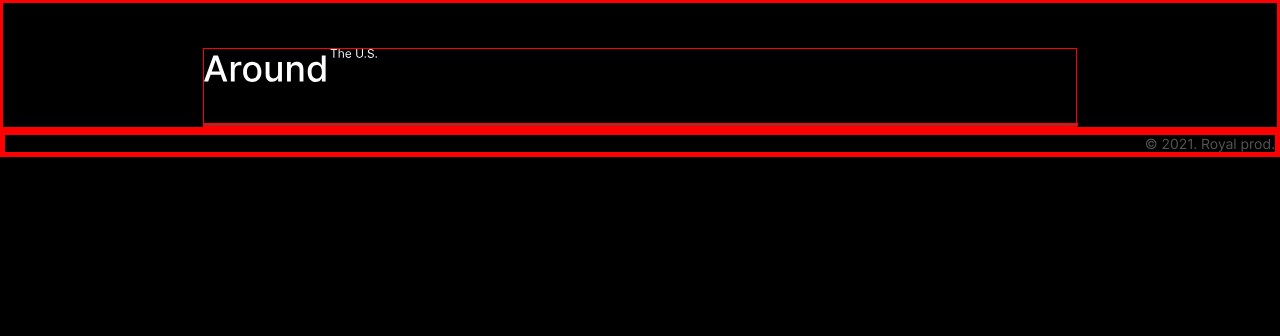
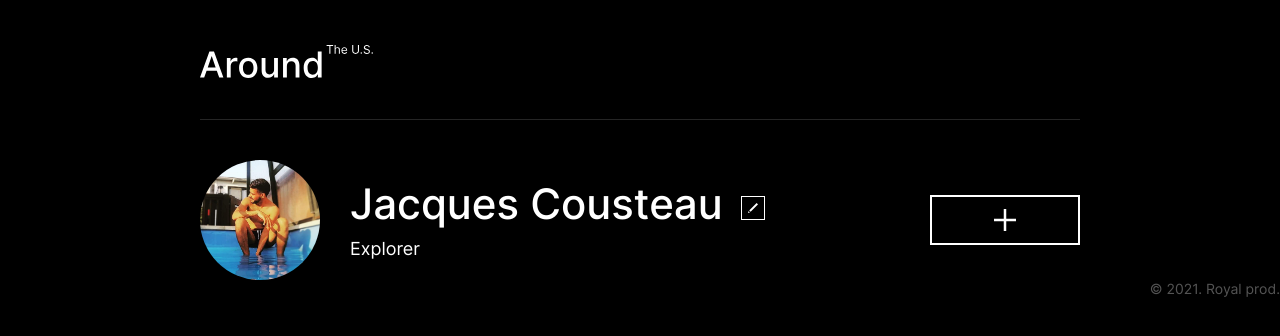
Before and after one commit to roeilulavy/web_project_4, a plain HTML site: page index.html in a window 1280 px wide. Drawn offline with Linux system fonts and the light colour scheme.

Commit message:
feat: add profile

```diff
--- a/blocks/header/__horizontal-line/header__horizontal-line.css
+++ /dev/null
@@ -1,6 +0,0 @@
-.header__horizontal-line{
-    background-color: #545454;
-    width: 100%;
-    height: 1px;
-    margin: 41px 0 0;
-}
--- a/blocks/header/__logo/header__logo.css
+++ b/blocks/header/__logo/header__logo.css
@@ -2,4 +2,5 @@
     max-width: 173px;
     min-width: 126px;
     width: calc(100% / 3);
+    margin: 0 0 41px 0;
 }
--- a/blocks/header/header.css
+++ b/blocks/header/header.css
@@ -3,6 +3,7 @@
     min-width: 320px;
     display: flex;
     flex-direction: column;
+    border-bottom: solid 1px rgba(54, 54, 54, 0.7);
     margin: 45px 200px 0;
 }
 
--- /dev/null
+++ b/blocks/profile/__button-add-icon/profile__button-add-icon.css
@@ -0,0 +1,11 @@
+.profile__button-add-icon{
+    width: 22px;
+    height: 22px;
+}
+
+@media screen and (max-width: 400px){
+    .profile__button-add-icon{
+        width: 16px;
+        height: 16px;
+    }
+}
--- /dev/null
+++ b/blocks/profile/__button-add/profile__button-add.css
@@ -0,0 +1,25 @@
+.profile__button-add{
+    width: 150px;
+    height: 50px;
+    display: inline-flex;
+    justify-content: center;
+    align-items: center;
+    background: #000000;
+    border: solid 2px white;
+    position: absolute;
+    right: 0;
+    cursor: pointer;
+    margin: 0;
+    padding: 0;
+}
+
+@media screen and (max-width: 420px){
+    .profile__button-add{
+        width: 100%;
+        bottom: 0;
+    }
+}
+
+.profile__button-add:hover{
+    opacity: 0.6;
+}
--- /dev/null
+++ b/blocks/profile/__button-edit-icon/profile__button-edit-icon.css
@@ -0,0 +1,11 @@
+.profile__button-edit-icon{
+    width: 10px;
+    height: 10px;
+}
+
+@media screen and (max-width: 400px){
+    .profile__button-edit-icon{
+        width: 7.5px;
+        height: 7.5px;
+    }
+}
--- /dev/null
+++ b/blocks/profile/__button-edit/profile__button-edit.css
@@ -0,0 +1,26 @@
+.profile__button-edit{
+    width: 24px;
+    height: 24px;
+    display: inline-flex;
+    justify-content: center;
+    align-items: center;
+    background: #000000;
+    border: solid 1px white;
+    cursor: pointer;
+    margin: 0;
+    padding: 0;
+    position: absolute;
+    right: 0;
+    top: 16px;
+}
+
+@media screen and (max-width: 420px){
+    .profile__button-edit{
+        width: 18px;
+        height: 18px;
+    }
+}
+
+.profile__button-edit:hover{
+    opacity: 0.6;
+}
--- /dev/null
+++ b/blocks/profile/__profile-image/profile__profile-image.css
@@ -0,0 +1,5 @@
+.profile__profile-image{
+    width: 120px;
+    height: 120px;
+    border-radius: 100px;
+}
--- /dev/null
+++ b/blocks/profile/__profile-info/profile__profile-info.css
@@ -0,0 +1,7 @@
+.profile__profile-info{
+    max-width: 420px;
+    position: relative;
+    display: inline-flex;
+    flex-direction: column;
+    margin: 0 0 0 30px;
+}
--- /dev/null
+++ b/blocks/profile/__value-about/profile__value-about.css
@@ -0,0 +1,9 @@
+.profile__value-about{
+    font-family: 'Inter-regular', Arial, sans-serif;
+    font-size: 18px;
+    line-height: 22px;
+    text-align: left;
+    color: #FFFFFF;
+    margin: 10px 0 0;
+    padding: 0;
+}
--- /dev/null
+++ b/blocks/profile/__value-name/profile__value-name.css
@@ -0,0 +1,12 @@
+.profile__value-name{
+    font-family: 'Inter-medium', Arial, sans-serif;
+    font-size: 42px;
+    line-height: 48px;
+    text-align: left;
+    color: #FFFFFF;
+    text-overflow: ellipsis;
+    white-space: nowrap;
+    overflow: hidden;
+    margin: 0;
+    padding: 0 42px 0 0;
+}
--- /dev/null
+++ b/blocks/profile/profile.css
@@ -0,0 +1,17 @@
+.profile{
+    max-width: 880px;
+    min-width: 320px;
+    position: relative;
+    display: flex;
+    flex-direction: row;
+    align-items: center;
+    margin: 40px 200px 0;
+}
+
+@media screen and (max-width: 400px){
+    .profile{
+        flex-direction: column;
+        justify-content: center;
+        margin: 42px 19px 0;
+    }
+}
--- a/index.html
+++ b/index.html
@@ -14,13 +14,22 @@
 
     <header class="header">
       <img class="header__logo" src="images/logo/logo.svg" alt="Around the U.S logo" />
-      <hr class="header__horizontal-line">
     </header>
 
     <main class="content">
 
       <section class="profile">
-
+        <img class="profile__profile-image" src="images/profile/profile.jpg" alt="User profile picture" />
+        <div class="profile__profile-info">
+          <span class="profile__value-name profile__value_type_name">Jacques Cousteau</span>
+          <span class="profile__value-about profile__value_type_about">Explorer</span>
+          <button class="profile__button-edit">
+            <img class="profile__button-edit-icon" src="images/button/edit.png" alt="Edit profile">
+          </button>
+        </div>
+        <button class="profile__button-add">
+          <img class="profile__button-add-icon" src="images/button/plus.png" alt="Add">
+        </button>
       </section>
 
       <section class="elements">
@@ -33,4 +42,5 @@
     </footer>
   </div>
 </body>
+
 </html>
--- a/pages/index.css
+++ b/pages/index.css
@@ -8,13 +8,20 @@
 /*-- header --*/
 @import url(../blocks/header/header.css);
 @import url(../blocks/header/__logo/header__logo.css);
-@import url(../blocks/header/__horizontal-line/header__horizontal-line.css);
-
 
 /*-- main --*/
 @import url(../blocks/content/content.css);
 
 /*-- profile --*/
+@import url(../blocks/profile/profile.css);
+@import url(../blocks/profile/__profile-image/profile__profile-image.css);
+@import url(../blocks/profile/__profile-info/profile__profile-info.css);
+@import url(../blocks/profile/__value-name/profile__value-name.css);
+@import url(../blocks/profile/__value-about/profile__value-about.css);
+@import url(../blocks/profile/__button-edit/profile__button-edit.css);
+@import url(../blocks/profile/__button-edit-icon/profile__button-edit-icon.css);
+@import url(../blocks/profile/__button-add/profile__button-add.css);
+@import url(../blocks/profile/__button-add-icon/profile__button-add-icon.css);
 
 /*-- elements --*/
 
@@ -22,6 +29,6 @@
 @import url(../blocks/footer/footer.css);
 @import url(../blocks/footer/__copyright/footer__copyright.css);
 
-*{
+/* *{
     border: solid 1px red;
-}
+} */
```
Also changed, not shown: images/button/edit.png (added), images/button/plus.png (added), images/profile/profile.jpg (added).
